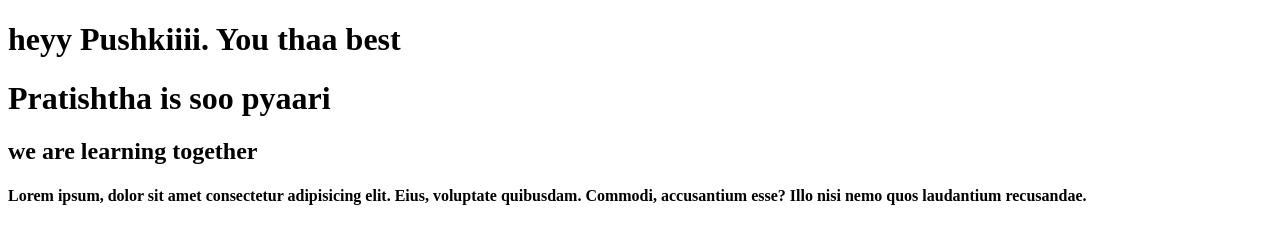
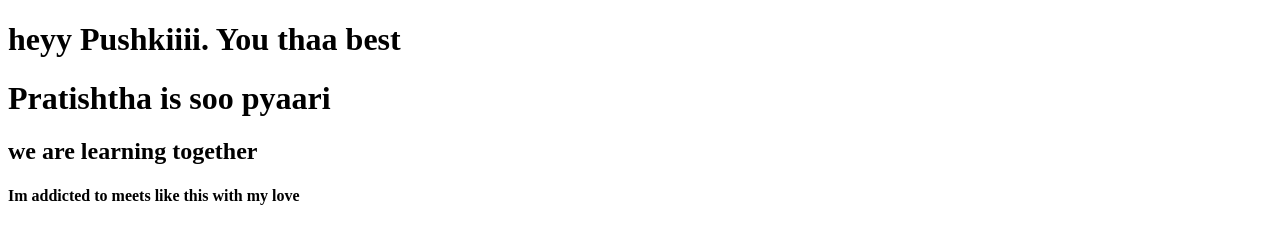
Before and after one commit to TestOrg1nov/TestSample, a plain HTML site: page index.html in a window 1280 px wide. Drawn offline with Linux system fonts and the light colour scheme.

Commit message:
SecondBranchmsg

```diff
--- a/index.html
+++ b/index.html
@@ -9,6 +9,6 @@
     <h1>heyy Pushkiiii. You thaa best</h1>
     <h1>Pratishtha is soo pyaari</h1>
     <h2>we are learning together</h2>
-    <h4>Lorem ipsum, dolor sit amet consectetur adipisicing elit. Eius, voluptate quibusdam. Commodi, accusantium esse? Illo nisi nemo quos laudantium recusandae.</h4>
+    <h4>Im addicted to meets like this with my love</h4>
 </body>
 </html>
```
